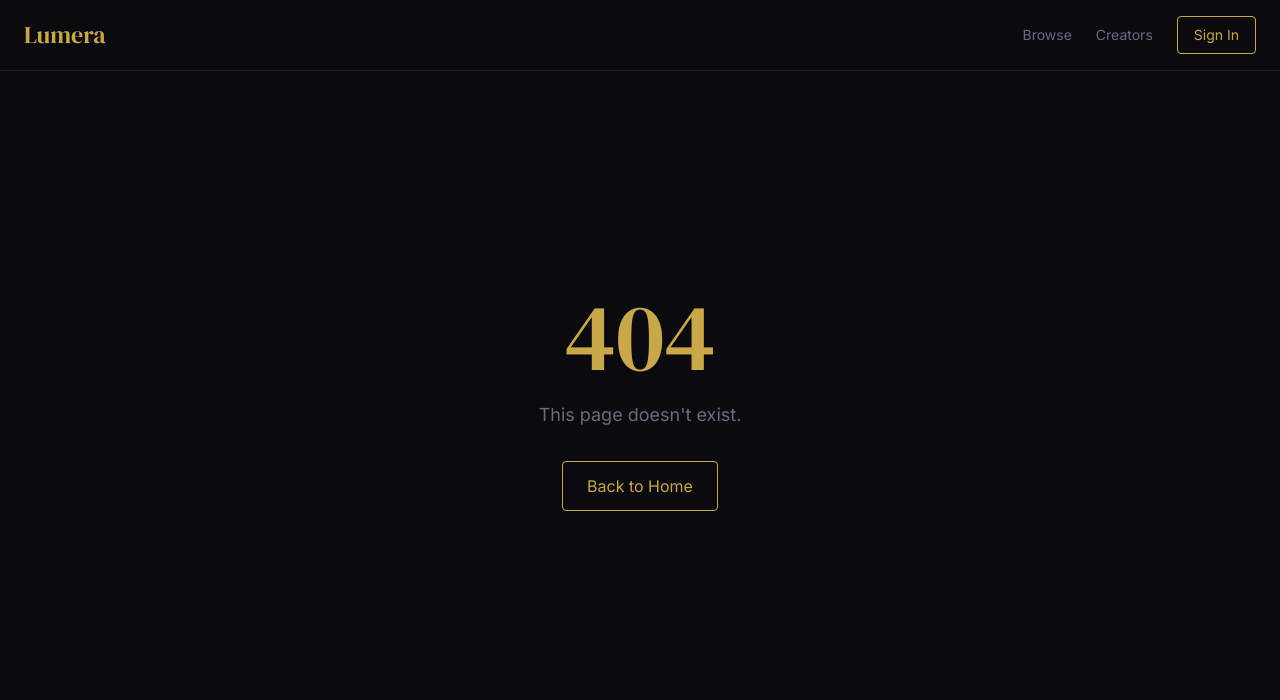
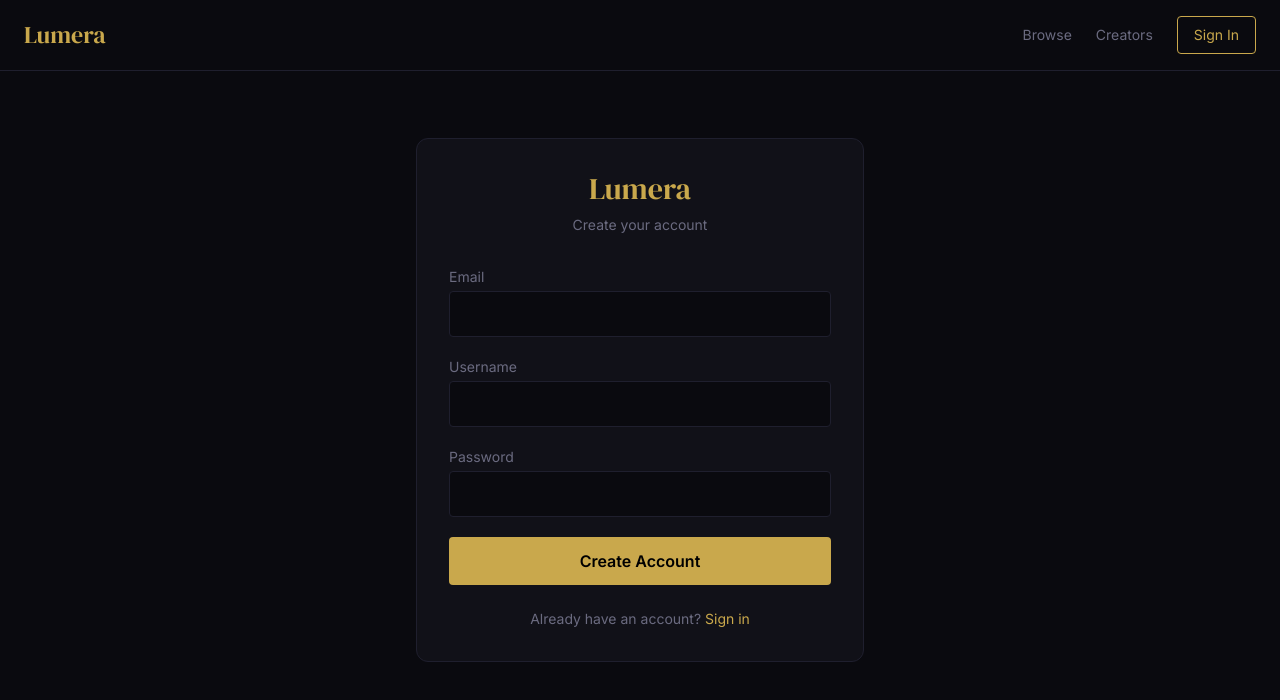
Before and after one commit to travman1993/Lumera, a React (Vite) app in the folder frontend/: page /register in a window 1280 px wide. Before the commit this address had no page. Shown: the top 700 px of the page. Built offline with nearby package versions, Linux system fonts and the light colour scheme.

Commit message:
Sign up and register proces forms, Sign in link on nav redirected. Sign up and login work end to end, bug fixed on backend and front.

```diff
--- a/frontend/src/App.tsx
+++ b/frontend/src/App.tsx
@@ -1,17 +1,17 @@
 import { Routes, Route } from "react-router-dom"
 import MainLayout from "./layouts/MainLayout"
 import Home from "./pages/Home"
+import Login from "./pages/Login"
+import Register from "./pages/Register"
 import NotFound from "./pages/NotFound"
 
 export default function App() {
   return (
-        // Routes look at current URL and matches
     <Routes>
-            {/* MainLyout wraps all pages that need nav and footer, nested rou0tes handle actual page */}
       <Route element={<MainLayout />}>
-                {/* this loads at "/", home pages */}
         <Route index element={<Home />} />
-                {/* catches any URL that didnt match above */}
+        <Route path="/login" element={<Login />} />
+        <Route path="/register" element={<Register />} />
         <Route path="*" element={<NotFound />} />
       </Route>
     </Routes>
--- a/frontend/src/components/Navbar.tsx
+++ b/frontend/src/components/Navbar.tsx
@@ -12,7 +12,7 @@ export default function Navbar() {
                     <Link to="/" className="text-sm text-lumera-muted hover:text-white transition-colors">Browse</Link>
                     <Link to="/" className="text-sm text-lumera-muted hover:text-white transition-colors">Creators</Link>
                     {/* Sign in different to stand out */}
-                    <Link to="/" className="text-sm px-4 py-2 border border-lumera-gold text-lumera-gold rounded hover:bg-lumera-gold hover:text-black transition-all">Sign In</Link>
+                    <Link to="/login" className="text-sm px-4 py-2 border border-lumera-gold text-lumera-gold rounded hover:bg-lumera-gold hover:text-black transition-all">Sign In</Link>
                 </div>
             </div>
         </nav>
--- /dev/null
+++ b/frontend/src/pages/Login.tsx
@@ -0,0 +1,68 @@
+import { useState } from "react"
+import { Link, useNavigate } from "react-router-dom"
+import { loginUser, saveToken } from "../services/api"
+
+export default function Login() {
+    const navigate = useNavigate()
+
+    const [email, setEmail] = useState("")
+    const [password, setPassword] = useState("")
+
+    const [loading, setLoading] = useState(false)
+
+    const [error, setError] = useState("")
+
+    const handleSubmit = async (e: React.FormEvent) => {
+        e.preventDefault()
+        setLoading(true)
+        setError("")
+
+        try {
+            const token = await loginUser({ email, password })
+            saveToken(token.access_token)
+            navigate("/")
+        } catch (err: any) {
+            setError(err.message)
+        } finally {
+            setLoading(false)
+        }
+    }
+
+    return (
+        <div className="min-h-screen flex items-center justify-center px-6">
+            <div className="w-full max-w-md bg-lumera-surface border border-lumera-border rounded-xl p-8">
+
+                {/* Logo */}
+                <h1 className="font-display text-3xl text-lumar-gold mb-2 text-center">Lumera</h1>
+                <p className="text-lumera-muted text-sm text-center mb-8">
+                    Sign in to your account
+                </p>
+
+                {/* Error Message */}
+                {error && (
+                    <div className="bg-red-500/10 border border-red-500/50 tect-red-400 text-sm rounded pc-4 py-3 mb-6">{error}</div>
+                )}
+
+                <form onSubmit={handleSubmit} className="flex flex-col gap=5">
+                    <div className="flex flex-col gap-1">
+                        <label className="text-sm text-lumera-muted">Email</label>
+                        {}
+                        <input type="email" value={email} onChange={(e) => setEmail(e.target.value)} required className="bg-lumera-darke border border-lumera-border rounded px-4 py-3 text-white text-sm focus:outline-none focus:border-lumera-gold" />
+                    </div>
+
+                    <div className="flex flex-col gap-1">
+                        <label className="text-sm text-lumeramuted">Password</label>
+                        <input type="password" value={password} onChange={(e) => setPassword(e.target.value)} required className="bg-lumera-dark border border-lumera-border rounded px-4 py-3 text-white text-sm focus:outline-none focus:border-lumera-gold" />
+                    </div>
+
+                    <button type="submit" disabled={loading} className="w-full py-3 bg-lumera-gold text-black font-semibold rounded hover:bg-lumera-gold-light transition-all disabled:opacity-50">{loading ? "Signing in..." : "Sign In"}</button>
+                </form>
+
+                <p className="text-lumera-muted text-sm text-center mt-6">
+                    Don't have and account?{" "}
+                    <Link to="/register" className="text-lumera-gole hover:underline">Create One</Link>
+                </p>
+            </div>
+        </div>
+    )
+}
--- /dev/null
+++ b/frontend/src/pages/Register.tsx
@@ -0,0 +1,102 @@
+import { useState } from "react"
+import { Link, useNavigate } from "react-router-dom"
+import { registerUser } from "../services/api"
+
+export default function Register() {
+  const navigate = useNavigate()
+
+  const [email, setEmail] = useState("")
+  const [username, setUsername] = useState("")
+  const [password, setPassword] = useState("")
+  const [loading, setLoading] = useState(false)
+  const [error, setError] = useState("")
+
+  const handleSubmit = async (e: React.FormEvent) => {
+    e.preventDefault()
+    setLoading(true)
+    setError("")
+
+    try {
+      await registerUser({ email, username, password })
+      // After successful registration, send them to login
+      navigate("/login")
+    } catch (err: any) {
+      setError(err.message)
+    } finally {
+      setLoading(false)
+    }
+  }
+
+  return (
+    <div className="min-h-screen flex items-center justify-center px-6">
+      <div className="w-full max-w-md bg-lumera-surface border border-lumera-border rounded-xl p-8">
+
+        <h1 className="font-display text-3xl text-lumera-gold mb-2 text-center">
+          Lumera
+        </h1>
+        <p className="text-lumera-muted text-sm text-center mb-8">
+          Create your account
+        </p>
+
+        {error && (
+          <div className="bg-red-500/10 border border-red-500/50 text-red-400 text-sm rounded px-4 py-3 mb-6">
+            {error}
+          </div>
+        )}
+
+        <form onSubmit={handleSubmit} className="flex flex-col gap-5">
+
+          <div className="flex flex-col gap-1">
+            <label className="text-sm text-lumera-muted">Email</label>
+            <input
+              type="email"
+              value={email}
+              onChange={(e) => setEmail(e.target.value)}
+              required
+              className="bg-lumera-dark border border-lumera-border rounded px-4 py-3 text-white text-sm focus:outline-none focus:border-lumera-gold"
+            />
+          </div>
+
+          <div className="flex flex-col gap-1">
+            <label className="text-sm text-lumera-muted">Username</label>
+            <input
+              type="text"
+              value={username}
+              onChange={(e) => setUsername(e.target.value)}
+              required
+              className="bg-lumera-dark border border-lumera-border rounded px-4 py-3 text-white text-sm focus:outline-none focus:border-lumera-gold"
+            />
+          </div>
+
+          <div className="flex flex-col gap-1">
+            <label className="text-sm text-lumera-muted">Password</label>
+            <input
+              type="password"
+              value={password}
+              onChange={(e) => setPassword(e.target.value)}
+              required
+              className="bg-lumera-dark border border-lumera-border rounded px-4 py-3 text-white text-sm focus:outline-none focus:border-lumera-gold"
+            />
+          </div>
+
+          <button
+            type="submit"
+            disabled={loading}
+            className="w-full py-3 bg-lumera-gold text-black font-semibold rounded hover:bg-lumera-gold-light transition-all disabled:opacity-50"
+          >
+            {loading ? "Creating account..." : "Create Account"}
+          </button>
+
+        </form>
+
+        <p className="text-lumera-muted text-sm text-center mt-6">
+          Already have an account?{" "}
+          <Link to="/login" className="text-lumera-gold hover:underline">
+            Sign in
+          </Link>
+        </p>
+
+      </div>
+    </div>
+  )
+}
--- /dev/null
+++ b/frontend/src/services/api.ts
@@ -0,0 +1,76 @@
+const BASE_URL = "http://127.0.0.1:8000"
+
+// Types
+export interface RegisterData {
+    email: string
+    username: string
+    password: string
+  }
+
+export interface LoginData {
+email: string
+password: string
+}
+
+export interface UserResponse {
+id: string
+email: string
+username: string
+is_verified: boolean
+is_active: boolean
+created_at: string
+}
+
+export interface Token {
+access_token: string
+token_type: string
+}
+
+// HELPERS
+export function saveToken(token: string) {
+localStorage.setItem("lumera_token", token)
+}
+
+// Retrieves the saved token
+export function getToken(): string | null {
+return localStorage.getItem("lumera_token")
+}
+
+// Removes the token
+export function removeToken() {
+localStorage.removeItem("lumera_token")
+}
+
+// AUTH REQUESTS
+
+export async function registerUser(data: RegisterData): Promise<UserResponse> {
+const response = await fetch(`${BASE_URL}/auth/register`, {
+method: "POST",
+// Tell the backend we're sending JSON
+headers: { "Content-Type": "application/json" },
+body: JSON.stringify(data),
+})
+
+// If the server returned an error, extract the message and throw it
+if (!response.ok) {
+const error = await response.json()
+throw new Error(error.detail || "Registration failed")
+}
+
+return response.json()
+}
+
+export async function loginUser(data: LoginData): Promise<Token> {
+const response = await fetch(`${BASE_URL}/auth/login`, {
+method: "POST",
+headers: { "Content-Type": "application/json" },
+body: JSON.stringify(data),
+})
+
+if (!response.ok) {
+const error = await response.json()
+throw new Error(error.detail || "Login failed")
+}
+
+return response.json()
+}
```
Also changed, not shown: 2 other files (tests, documents, lock files or other folders). Lines whose indentation alone changed are shown as unchanged.
